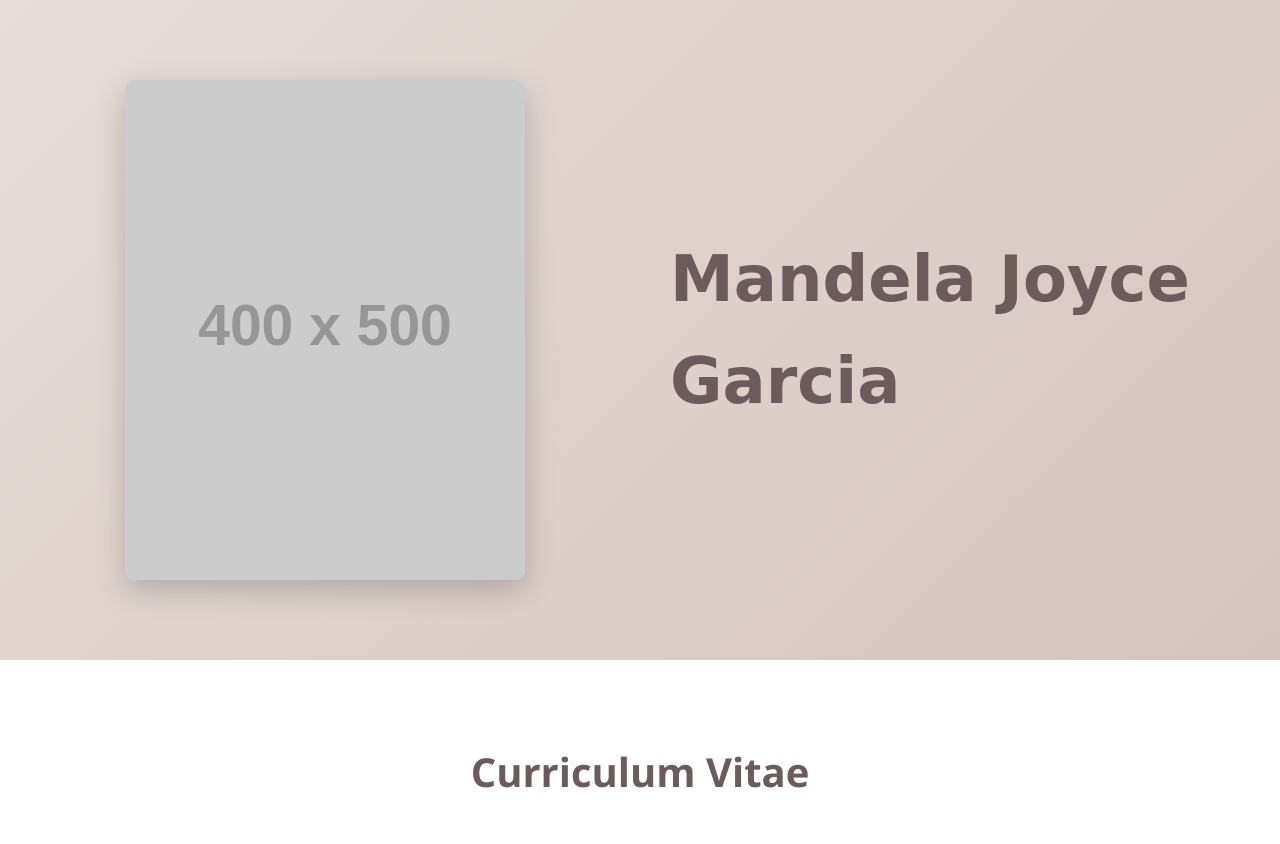
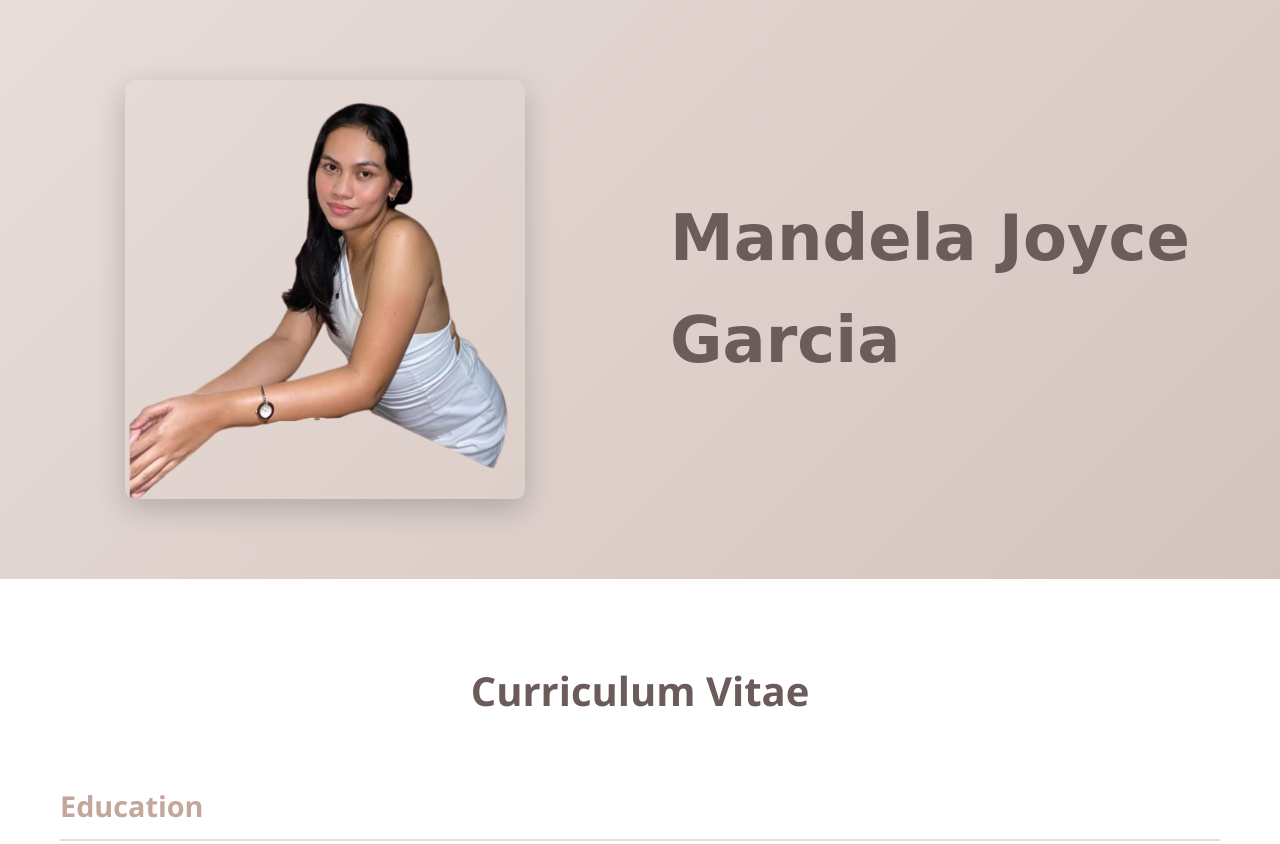
Before and after one commit to remialbusa/mandela, a plain HTML site: page index.html in a window 1280 px wide. Shown: the top 844 px of the page. Drawn offline with Linux system fonts and the light colour scheme; placeholder pictures from the web are drawn by us.

Commit message:
third commit

```diff
--- a/index.html
+++ b/index.html
@@ -10,7 +10,7 @@
     <section class="hero">
         <div class="hero-content">
             <div class="hero-image">
-                <img src="https://via.placeholder.com/400x500/E8D5D0/8B7B7B?text=Your+Photo" alt="Mande">
+                <img src="mande.png" alt="Mande">
             </div>
             <div class="hero-text">
                 <h1 class="name">Mandela Joyce Garcia</h1>
```
